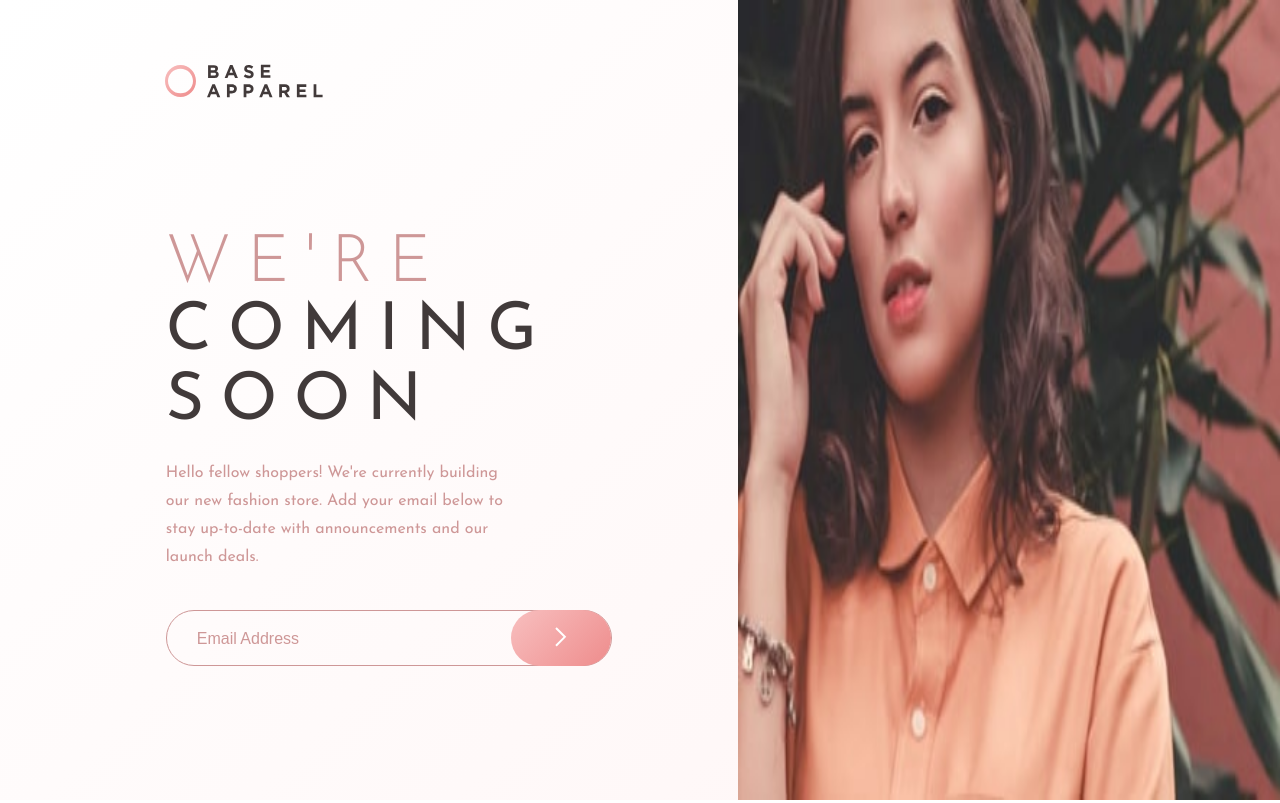
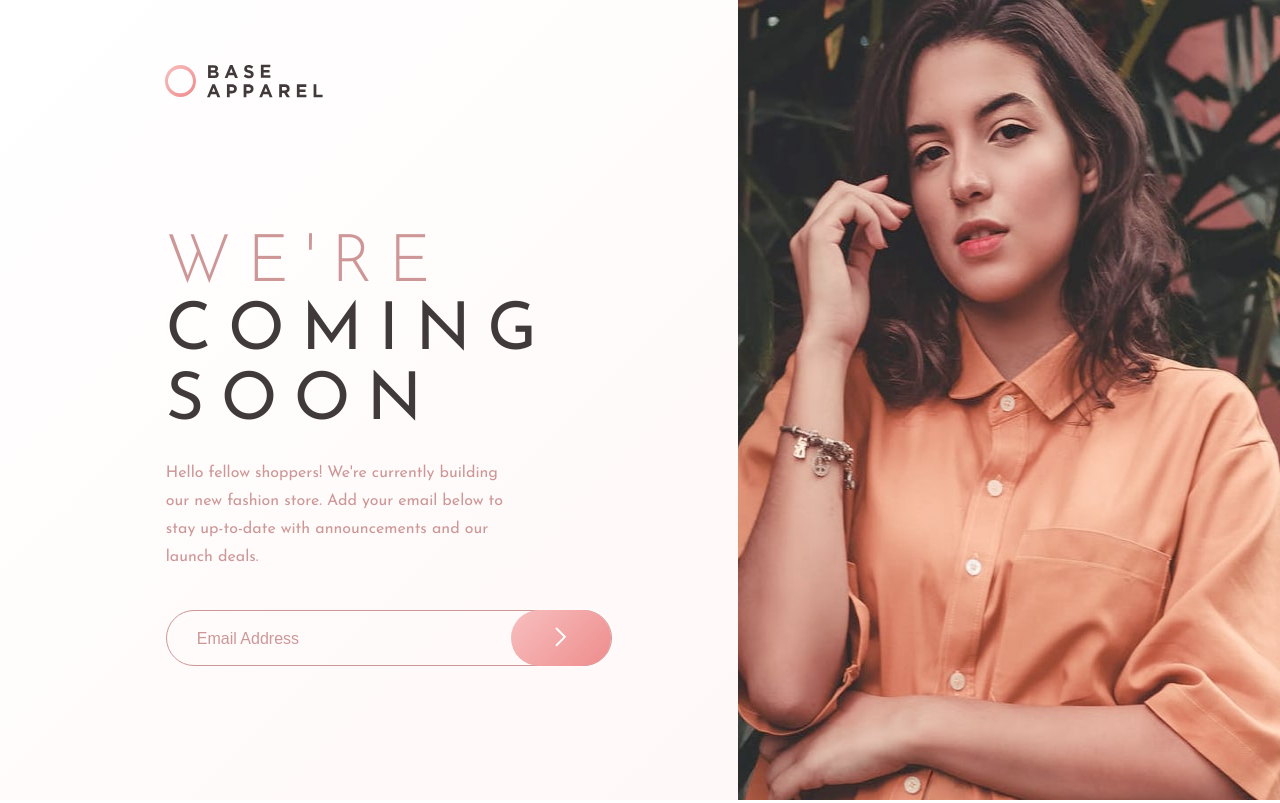
Before and after one commit to JCDMeira/15-Base-Apparel-page, a React (Create React App) app: page / in a window 1280 px wide. Built offline with nearby package versions, Linux system fonts and the light colour scheme.

Commit message:
Fix: image size

```diff
--- a/src/App.jsx
+++ b/src/App.jsx
@@ -7,17 +7,14 @@ import photo2 from './assets/images/hero-desktop.jpg';
 import { SendEmail } from './components/SendEmail/index.jsx';
 
 function App() {
-  const windowSize = window.screen.width;
   return (
     <>
       <GlobalStyle />
       <Conteiner>
         <img className="logo" src={logo} alt="logo" />
         <div className="image">
-          <img
-            src={windowSize < 900 ? photo : photo2}
-            alt="picture of a woman"
-          />
+          <img src={photo} alt="picture of a woman" id="celphone" />
+          <img src={photo2} alt="picture of a woman" id="desktop" />
         </div>
         <div className="info">
           <h1>
--- a/src/Global.js
+++ b/src/Global.js
@@ -36,6 +36,13 @@ export const Conteiner = styled.div`
     height: 2.1rem;
     top: 3.1rem;
     left: 3.2rem;
+  }
+
+  #desktop{
+    display: none;
+  }
+  #celphone{
+    display: visible;
   }
 
   .image {
@@ -120,6 +127,13 @@ export const Conteiner = styled.div`
       height: 3.4rem;
     }
 
+    #desktop{
+    display: flex;
+  }
+    #celphone{
+      display: none;
+    }
+
     .image {
       width: 42.36111111111111vw;
       padding: 0;
```
